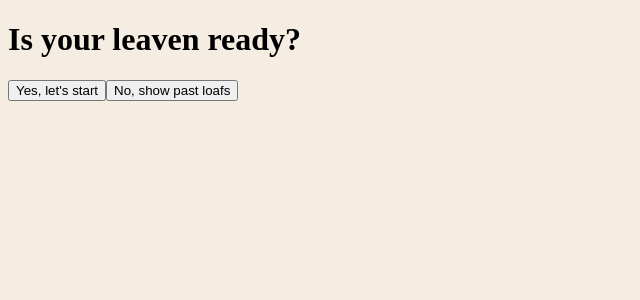
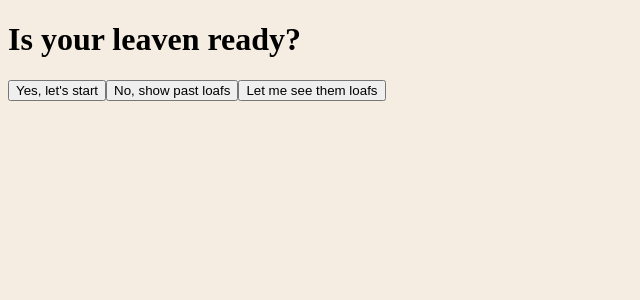
Before and after one commit to callumreid/SourLoafs, a React (Create React App) app in the folder client/: page / in a window 1280 px wide. Shown: the top 300 px of the page, without its empty margins (0-640 px from the left). Built offline with nearby package versions, Linux system fonts and the light colour scheme; no server answers.

Commit message:
Added loafGallery component

```diff
--- a/client/public/style.css
+++ b/client/public/style.css
@@ -1,4 +1,6 @@
 body {
   background-color: rgba(206, 169, 107, .2);
+}
 
-}
+
+/* LANDING PAGE */
--- a/client/src/App.js
+++ b/client/src/App.js
@@ -3,8 +3,9 @@ import LandingPage from "./Components/LandingPage";
 import TimeLine from "./Components/TimeLine";
 import PastLoafs from "./Components/PastLoafs";
 import BakePage from "./Components/BakePage";
+import LoafGallery from "./Components/LoafGallery";
 import axios from "axios";
-import {getPastLoafData} from '../src/helperfuncs.js'
+import {getPastLoafData} from './helperfuncs.js'
 
 class App extends React.Component  {
   constructor(props) {
@@ -14,12 +15,14 @@ class App extends React.Component  {
       displayTimeLine: false,
       displayPastLoafs: false,
       displayBake: false,
+      displayLoafGallery: false,
       pastLoafData: []
     };
     this.toggleDisplayLandingPage = this.toggleDisplayLandingPage.bind(this);
     this.toggleDisplayTimeLine = this.toggleDisplayTimeLine.bind(this);
     this.toggleDisplayPastLoafs = this.toggleDisplayPastLoafs.bind(this);
     this.toggleDisplayBake = this.toggleDisplayBake.bind(this);
+    this.toggleDisplayLoafGallery = this.toggleDisplayLoafGallery.bind(this);
     this.breadBeenMade = this.breadBeenMade.bind(this);
     this.getLoafData = this.getLoafData.bind(this);
   }
@@ -34,7 +37,8 @@ class App extends React.Component  {
       displayLandingPage: true,
       displayTimeLine: false,
       displayPastLoafs: false,
-      displayBake: false
+      displayBake: false,
+      displayLoafGallery: false
     })
   }
 
@@ -44,7 +48,8 @@ class App extends React.Component  {
       displayLandingPage: false,
       displayTimeLine: true,
       displayPastLoafs: false,
-      displayBake: false
+      displayBake: false,
+      displayLoafGallery: false
     });
   };
 
@@ -54,7 +59,8 @@ class App extends React.Component  {
       displayLandingPage: false,
       displayTimeLine: false,
       displayPastLoafs: true,
-      displayBake: false
+      displayBake: false,
+      displayLoafGallery: false
     });
   };
 
@@ -64,9 +70,21 @@ class App extends React.Component  {
       displayLandingPage: false,
       displayTimeLine: false,
       displayPastLoafs: false,
-      displayBake: true
+      displayBake: true,
+      displayLoafGallery: false
     });
-  }
+  };
+
+  toggleDisplayLoafGallery() {
+    console.log('lookatdem loafs');
+    this.setState({
+      displayLandingPage: false,
+      displayTimeLine: false,
+      displayPastLoafs: false,
+      displayBake: false,
+      displayLoafGallery: true
+    });
+  };
 
   breadBeenMade(notes) {
     console.log('bred is dun');
@@ -93,11 +111,13 @@ class App extends React.Component  {
     const displayTimeLine = this.state.displayTimeLine;
     const displayPastLoafs = this.state.displayPastLoafs;
     const displayBake = this.state.displayBake;
-    let landingPage, timeLine, pastLoafs, bake;
+    const displayLoafGallery = this.state.displayLoafGallery;
+    let landingPage, timeLine, pastLoafs, bake, loafGallery;
     if (displayLandingPage) {
      landingPage = <LandingPage
      toggleDisplayPastLoafs={this.toggleDisplayPastLoafs}
      toggleDisplayTimeLine={this.toggleDisplayTimeLine}
+     toggleDisplayLoafGallery={this.toggleDisplayLoafGallery}
      />
     }
     if (displayTimeLine) {
@@ -117,6 +137,11 @@ class App extends React.Component  {
        breadBeenMade={this.breadBeenMade}
        />
     }
+    if (displayLoafGallery) {
+      loafGallery = <LoafGallery
+        toggleDisplayLandingPage={this.toggleDisplayLandingPage}
+      />
+    }
 
     return (
       <div className='app'>
@@ -124,6 +149,7 @@ class App extends React.Component  {
         {timeLine}
         {pastLoafs}
         {bake}
+        {loafGallery}
       </div>
     )
   }
--- a/client/src/Components/LandingPage.jsx
+++ b/client/src/Components/LandingPage.jsx
@@ -3,7 +3,8 @@ import React from 'react';
 const LandingPage = (props) => {
   return (
     <div className='landPageWrap'>
-        <h1 className='banner'>Is your leaven ready?</h1>
+      <h1 className='banner'>Is your leaven ready?</h1>
+      <div className='landingPageButtons'>
         <button
           className='startButton'
           onClick={props.toggleDisplayTimeLine}
@@ -14,6 +15,12 @@ const LandingPage = (props) => {
           onClick={props.toggleDisplayPastLoafs}
           >No, show past loafs
         </button>
+        <button
+          className='LoafGalleryButton'
+          onClick={props.toggleDisplayLoafGallery}
+          >Let me see them loafs
+        </button>
+      </div>
     </div>
   )
 }
--- /dev/null
+++ b/client/src/Components/LoafGallery.jsx
@@ -0,0 +1,13 @@
+import React from 'react';
+
+const LoafGallery = (props) => {
+
+  return (
+    <div className='LoafGalleryWrap'>
+        <h1 className='banner'>Illustrious Loafs</h1>
+        <button onClick={props.toggleDisplayLandingPage}>Back</button>
+    </div>
+  )
+}
+
+export default LoafGallery;
--- a/client/src/Components/TimeLine.jsx
+++ b/client/src/Components/TimeLine.jsx
@@ -7,7 +7,6 @@ const TimeLine = (props) => {
     <div className='TimeLineWrap'>
         <h1 className='banner'>Bread O'Clock = {finishedBakeTime}</h1>
         <p>If you start now, your bread is expected to be complete at {finishedBakeTime}</p>
-        <p>Does this work?</p>
         <button
         className='startBakeButton'
         onClick={props.toggleDisplayBake}
```
